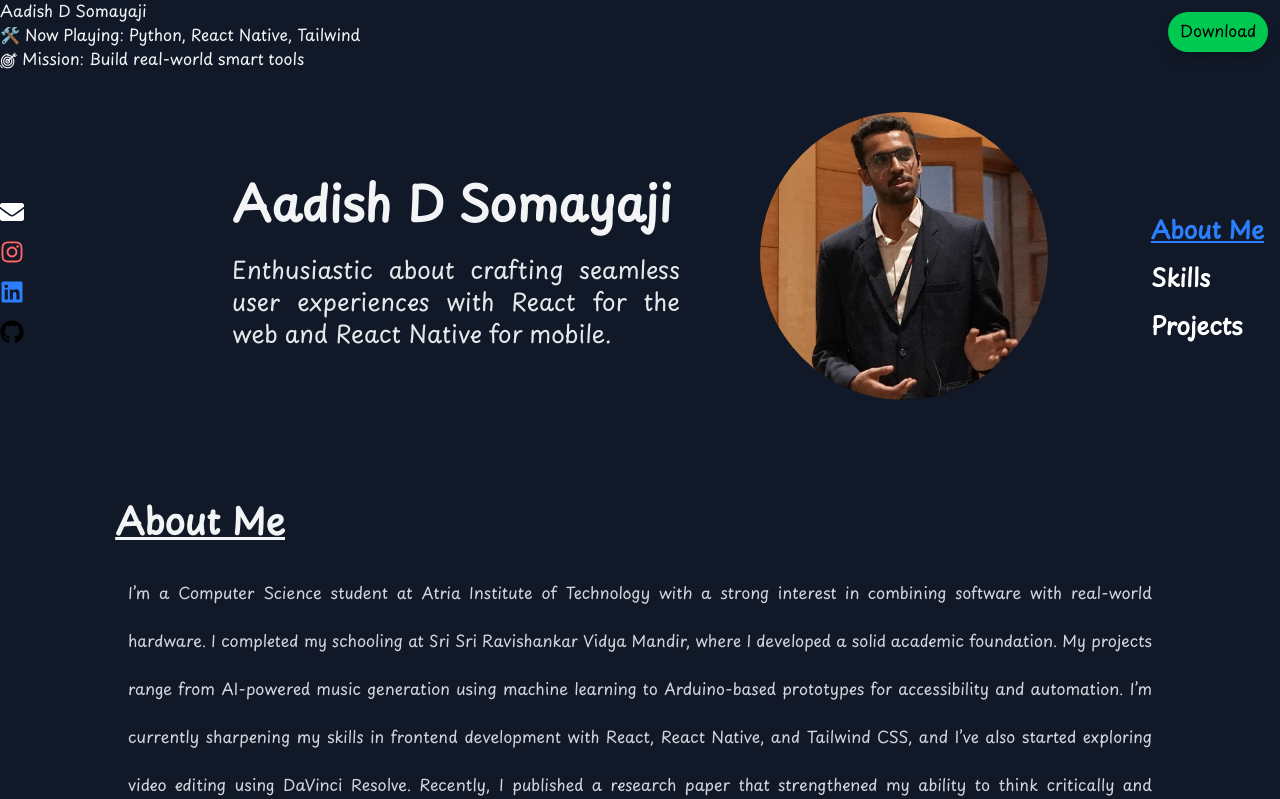
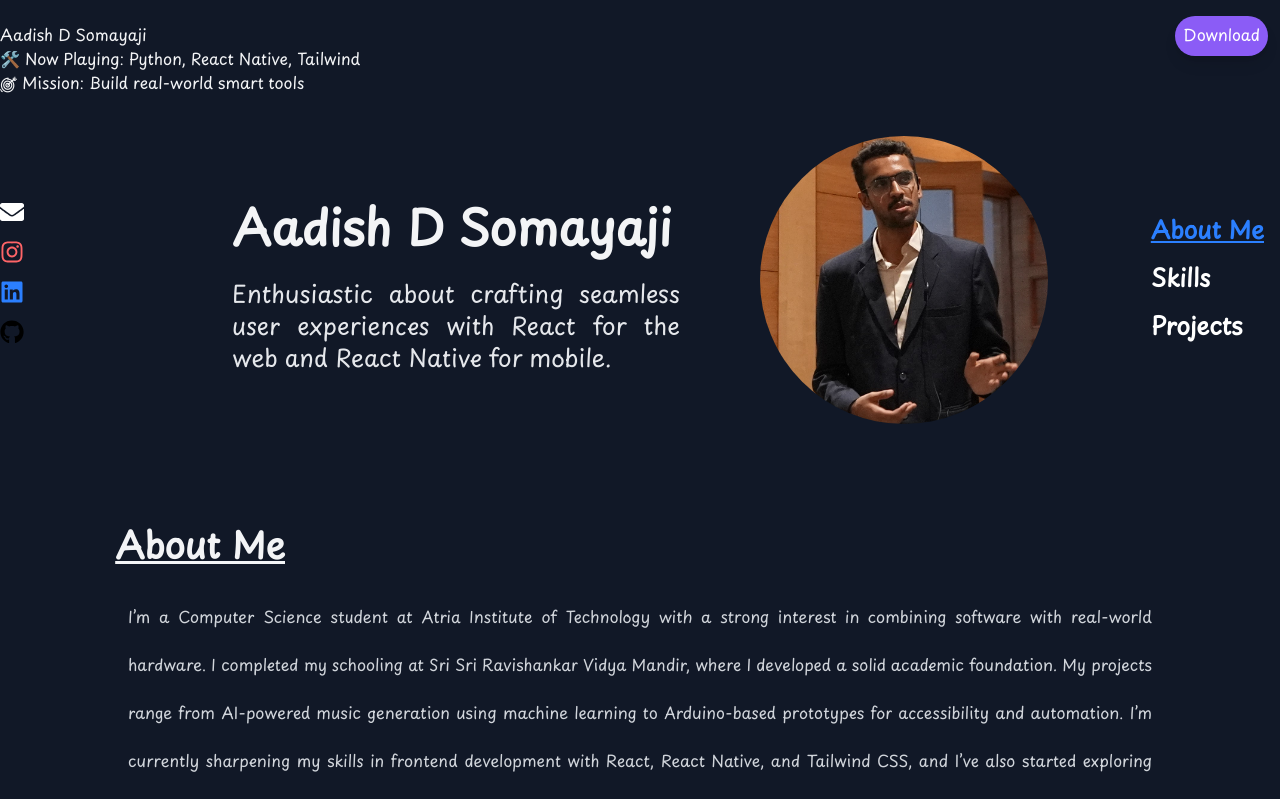
Before and after one commit to Hunter69240/resume-website, a React (Vite) app: page / in a window 1280 px wide. Shown: the top 799 px of the page. Built offline with nearby package versions, Linux system fonts and the light colour scheme; the HTML template or start-up script is replaced by a standard one.

Commit message:
Download done

```diff
--- a/src/Components/Header.jsx
+++ b/src/Components/Header.jsx
@@ -1,21 +1,27 @@
-function Header (){
+function Header() {
     return (
         <>
-      <div className=' flex justify-between'>
-
+            <div className="flex justify-between mt-6">
                 <div>
-        <p className="text-[#F3F4F6] ">Aadish D Somayaji</p>
-        <p className="text-[#F3F4F6]">🛠️ Now Playing: Python, React Native, Tailwind<br/>
+                    <p className="text-[#F3F4F6]">Aadish D Somayaji</p>
+                    <p className="text-[#F3F4F6]">
+                        🛠️ Now Playing: Python, React Native, Tailwind<br />
                         🎯 Mission: Build real-world smart tools
                     </p>
                 </div>
 
                 <div>
-            <button className="mx-3 my-3 text bg-green-500 rounded-full w-25 p-2 shadow-lg hover:bg-red-500">Download</button>
+                    <a
+                        href="/Aadish_CV.pdf"
+                        download
+                        className="mx-3 my-3 bg-[#8B5CF6] text-white rounded-full w-25 p-2 shadow-lg hover:bg-red-500"
+                    >
+                        Download
+                    </a>
                 </div>
             </div>
         </>
-    )
+    );
 }
 
 export default Header;
--- a/src/Components/Home.jsx
+++ b/src/Components/Home.jsx
@@ -2,11 +2,11 @@ import Header from '../Components/Header'
 import Socials from '../Components/Socials'
 import Navigation from '../Components/Navigation'
 import Profile from '../Images/Profile.jpg'
-import LightCursor from './LightCursor'
+
 function Home() {
     return (
         <>
-            <LightCursor/>
+
             <Header />
             <div className="relative z-10 flex flex-col-reverse lg:flex-row items-center justify-center gap-8 lg:gap-20 px-4 py-10 mx-[6%]">
                 <p className="max-w-md text-justify leading-relaxed  text-base sm:text-lg">
--- a/src/Components/LightCursor.jsx
+++ /dev/null
@@ -1,25 +0,0 @@
-import { useState, useEffect } from "react";
-
-function LightCursor() {
-  const [coords, setCoords] = useState({ x: -100, y: -100 });
-
-  useEffect(() => {
-    const move = (e) => {
-      setCoords({ x: e.clientX, y: e.clientY });
-    };
-    window.addEventListener("mousemove", move);
-    return () => window.removeEventListener("mousemove", move);
-  }, []);
-
-  return (
-    <div
-      className="fixed inset-0 pointer-events-none z-50"
-      style={{
-        background: `radial-gradient(circle 150px at ${coords.x}px ${coords.y}px, rgba(255,255,255,0.4), transparent 80%)`,
-        mixBlendMode: "screen",
-      }}
-    />
-  );
-}
-
-export default LightCursor;
--- a/src/index.css
+++ b/src/index.css
@@ -11,7 +11,7 @@
 
 
 body {
-  /* background: linear-gradient(135deg, #4c2a85 0%, #2d1a50 100%); */
+
   background-color: #111827;
   background-size: 100% 1000%;
   font-family: 'Playpen Sans Hebrew', sans-serif;
```
Also changed, not shown: 1 other file (tests, documents, lock files or other folders). Lines whose indentation alone changed are shown as unchanged.
